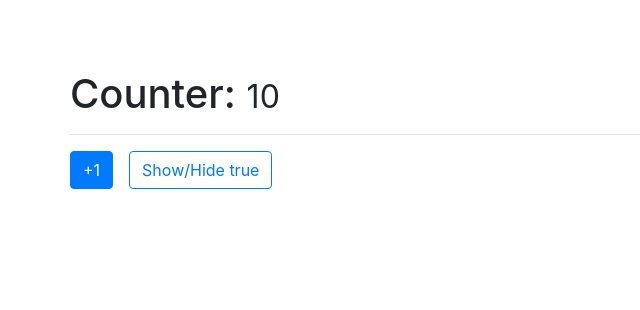
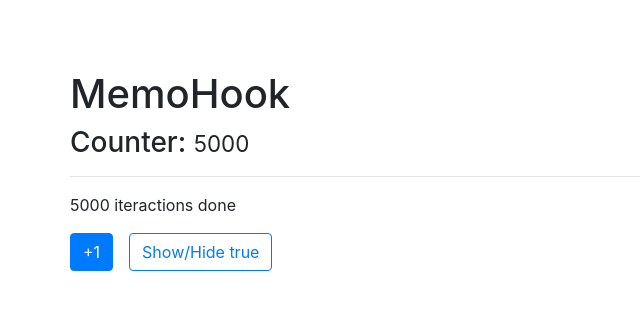
Before and after one commit to andrezffajardo/ReactJS-zero-to-expert-Hook-App, a React (Create React App) app: page / in a window 1280 px wide. Shown: the top 310 px of the page, without its empty margins (0-640 px from the left). Built offline with nearby package versions, Linux system fonts and the light colour scheme.

Commit message:
useMemo Hook

```diff
--- /dev/null
+++ b/src/components/06-memos/MemoHook.js
@@ -0,0 +1,39 @@
+import React, { useMemo, useState } from 'react';
+import '../02-useEffect/effects.css'
+import { useCounter } from '../../hooks/useCounter';
+import { heavyProcess } from '../../helpers/heavyProcess';
+
+export const MemoHook = () => {
+
+    const { counter, increment } = useCounter( 5000 );
+    const [show, setShow] = useState(true);
+
+    const memoHeavyProcess = useMemo(() => heavyProcess(counter), [ counter ]);
+
+    return (
+        <div>
+            <h1>MemoHook</h1>
+            <h3>Counter: <small>{ counter }</small>  </h3>
+            <hr />
+
+            <p> { memoHeavyProcess } </p>
+
+            <button
+                className="btn btn-primary"
+                onClick={ increment }
+            >
+                +1
+            </button>
+
+            <button
+                className="btn btn-outline-primary ml-3"
+                onClick={ () => {
+                    setShow( !show );
+                }}
+            >
+                Show/Hide { JSON.stringify( show ) }
+            </button>
+
+        </div>
+    );
+};
--- /dev/null
+++ b/src/helpers/heavyProcess.js
@@ -0,0 +1,7 @@
+export const heavyProcess = ( interactions ) => {
+
+    for( let i = 0; i < interactions; i ++) {
+        console.log('Here we go...')
+    }
+    return `${ interactions } iteractions done`;
+}
--- a/src/index.js
+++ b/src/index.js
@@ -9,10 +9,11 @@ import ReactDOM from 'react-dom';
 //import {FocusScreen} from "./components/04-useRef/FocusScreen";
 //import {RealExampleRef} from "./components/04-useRef/RealExampleRef";
 //import {Layout} from "./components/05-useLayoutEffect/Layout";
-import {Memorize} from "./components/06-memos/Memorize";
+//import {Memorize} from "./components/06-memos/Memorize";
+import {MemoHook} from "./components/06-memos/MemoHook";
 
 
 ReactDOM.render(
-    <Memorize />,
+    <MemoHook />,
   document.getElementById('root')
 );
```
